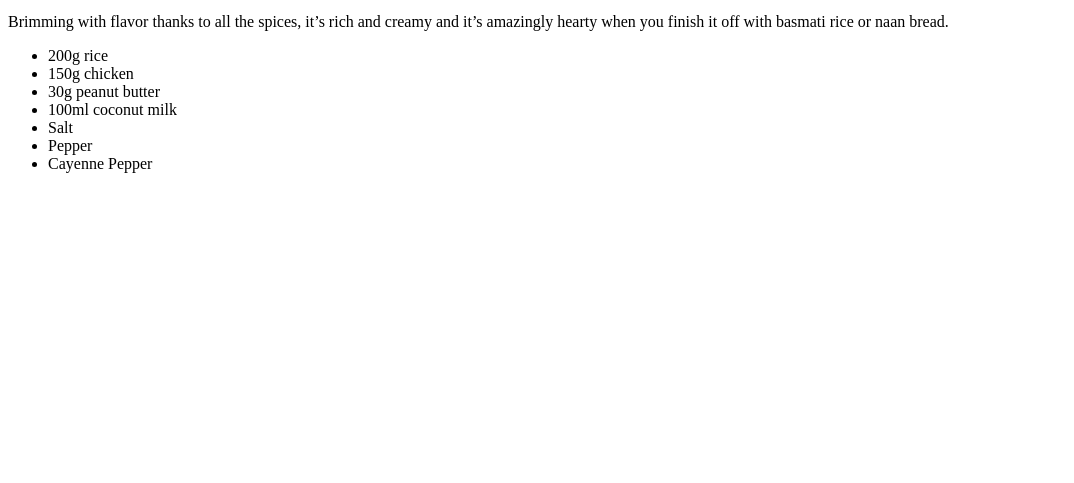
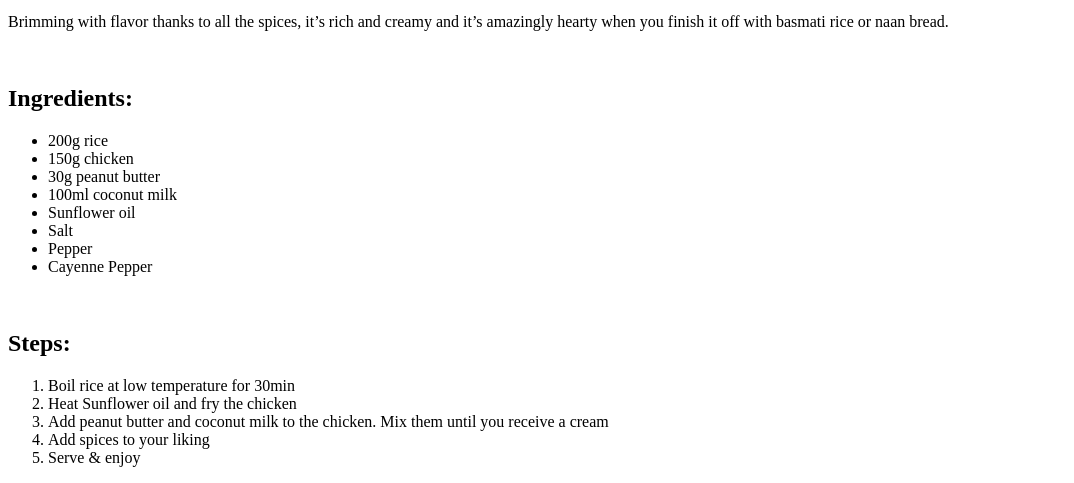
Before and after one commit to peterkrueck/odin-recipes, a plain HTML site: page recipes/curry.html in a window 1280 px wide. Shown: the part 421-904 px from the top of the page, without its empty margins (0-1074 px from the left). Before the commit the page ends 800 px from the top, so only its background shows below. Drawn offline with Linux system fonts and the light colour scheme.

Commit message:
Add ordered list of steps to prepare

```diff
--- a/recipes/curry.html
+++ b/recipes/curry.html
@@ -12,15 +12,29 @@
     <p>If you love Indian food you have to try this recipe!
         This <strong>Curry</strong> tastes just as good as what you’d get at an Indian restaurant, if not better, and it’s easy to make.</p>
     <p>Brimming with flavor thanks to all the spices, it’s rich and creamy and it’s amazingly hearty when you finish it off with basmati rice or naan bread. </p>
+
+    <br><h2>Ingredients:</h2>
+
     <ul>
         <li>200g rice</li>
         <li>150g chicken</li>
         <li>30g peanut butter</li>
         <li>100ml coconut milk</li>
+        <li>Sunflower oil</li>
         <li>Salt</li>
         <li>Pepper</li>
         <li>Cayenne Pepper</li>
 
     </ul>
+
+    <br><h2>Steps:</h2>
+    <ol>
+        <li>Boil rice at low temperature for 30min</li>
+        <li>Heat Sunflower oil and fry the chicken</li>
+        <li>Add peanut butter and coconut milk to the chicken. Mix them until you receive a cream</li>
+        <li>Add spices to your liking</li>
+        <li>Serve & enjoy</li>
+    </ol>
+
 </body>
 </html>
```
